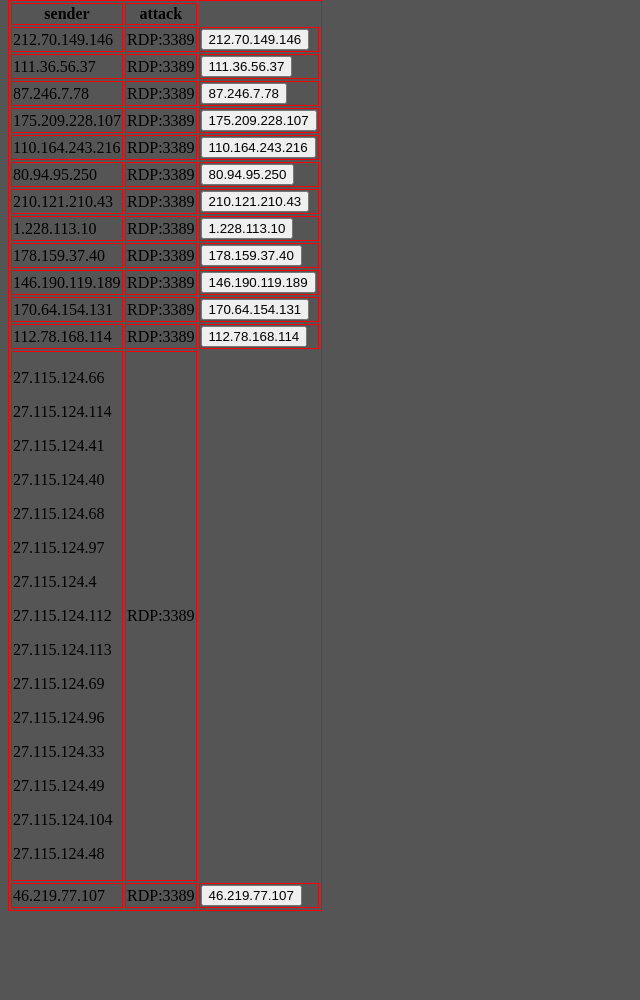
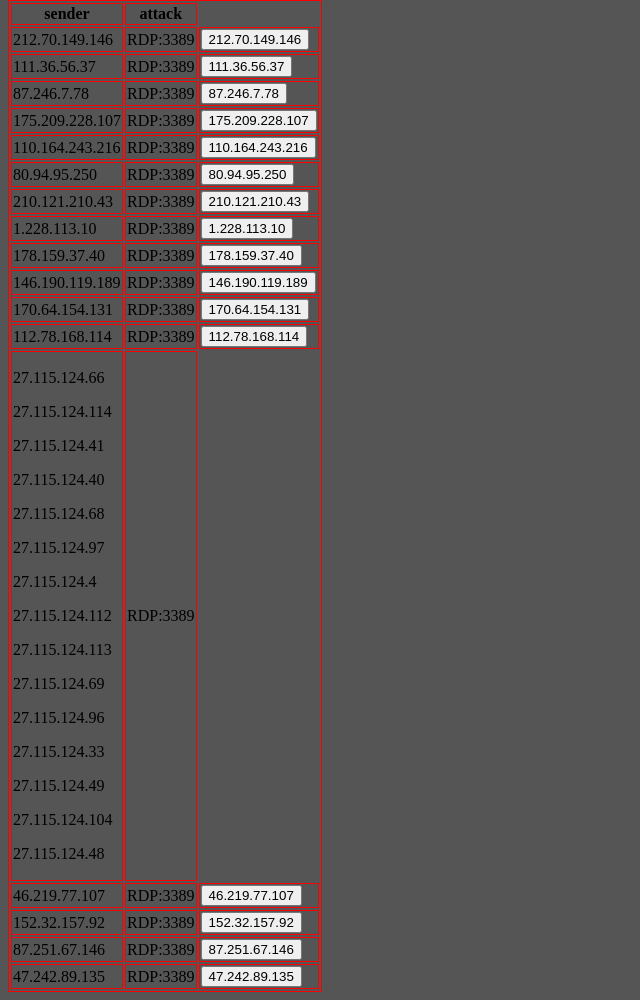
Before and after one commit to PLTAT/Internet-Protocol, a plain HTML site: page index.html in a window 1280 px wide. Shown: the part 858-1858 px from the top of the page, without its empty margins (0-640 px from the left). Before the commit the page ends 1777 px from the top, so only its background shows below. Drawn offline with Linux system fonts and the light colour scheme.

Commit message:
initial commit

```diff
--- a/index.html
+++ b/index.html
@@ -556,6 +556,48 @@
                 </td>
             </tr>
 
+            <tr>
+                <td>
+                    152.32.157.92
+                </td>
+                <td>
+                    RDP:3389
+                </td>
+                <td>
+                    <button onclick="window.open('//bgp.he.net/ip/'+'152.32.157.92')">
+                        152.32.157.92
+                    </button>
+                </td>
+            </tr>
+
+            <tr>
+                <td>
+                    87.251.67.146
+                </td>
+                <td>
+                    RDP:3389
+                </td>
+                <td>
+                    <button onclick="window.open('//bgp.he.net/ip/'+'87.251.67.146')">
+                        87.251.67.146
+                    </button>
+                </td>
+            </tr>
+
+            <tr>
+                <td>
+                    47.242.89.135
+                </td>
+                <td>
+                    RDP:3389
+                </td>
+                <td>
+                    <button onclick="window.open('//bgp.he.net/ip/'+'47.242.89.135')">
+                        47.242.89.135
+                    </button>
+                </td>
+            </tr>
+
         </tbody>
 
     </table>
```
